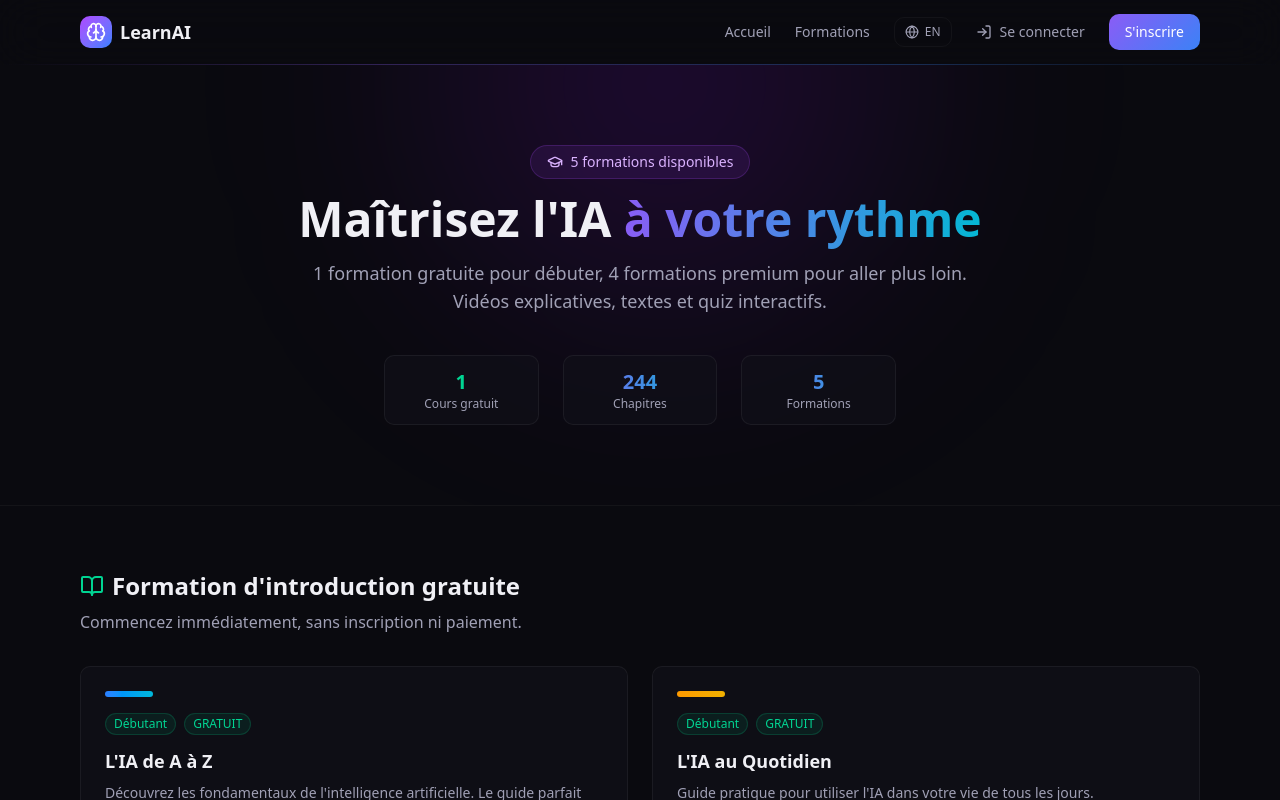
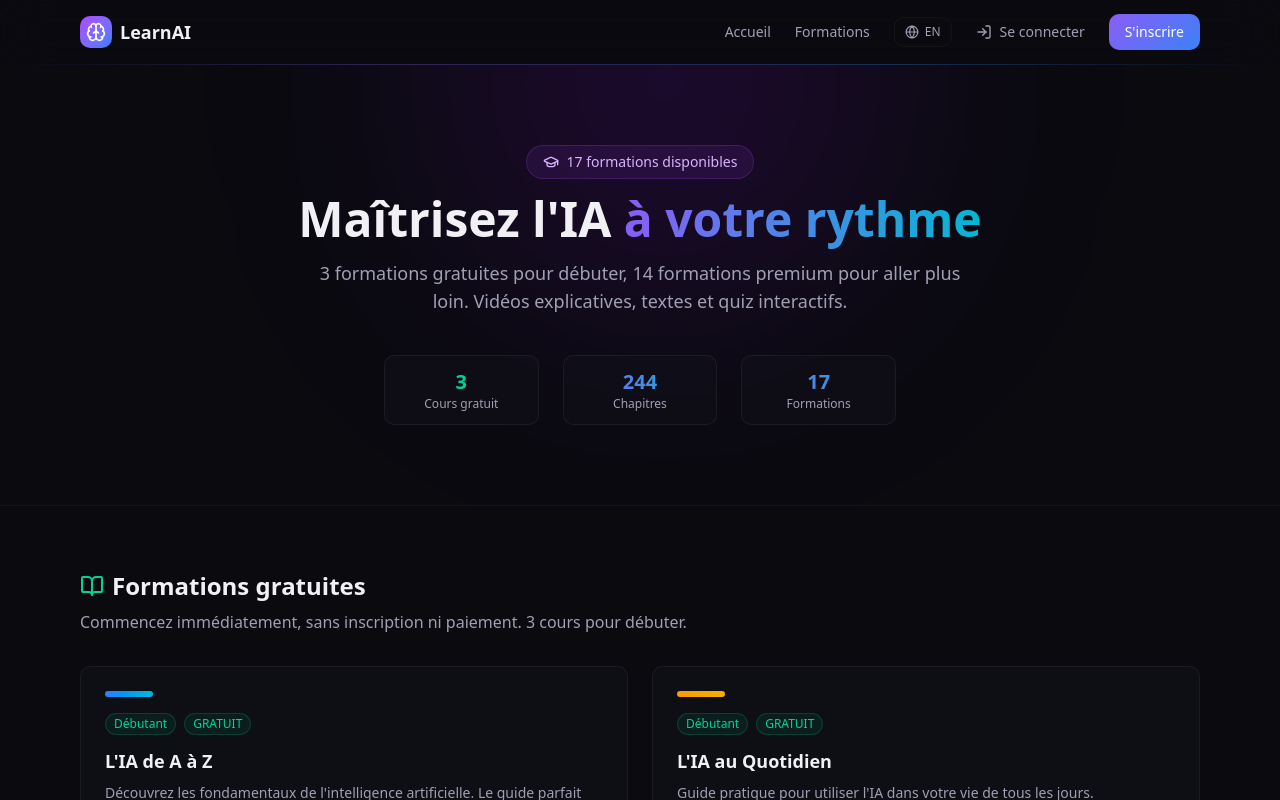
Before and after one commit to Lisu-max/learnai, a Next.js app: page /cours in a window 1280 px wide. Shown: the top 800 px of the page. Built offline with nearby package versions, Linux system fonts and the light colour scheme; no server answers.

Commit message:
fix: update all stats to reflect 17 courses, 244 chapters, 3 free — dynamic counts on /cours

```diff
--- a/src/app/cours/page.tsx
+++ b/src/app/cours/page.tsx
@@ -41,7 +41,7 @@ export default function CoursPage() {
 
           <div className="animate-fade-in-delay-3 mx-auto grid max-w-lg grid-cols-3 gap-6">
             <div className="card-glass px-4 py-3 text-center">
-              <p className="text-xl font-bold text-emerald-400">1</p>
+              <p className="text-xl font-bold text-emerald-400">{freeCourses.length}</p>
               <p className="text-xs text-muted-foreground">{t.coursesPage.freeStat}</p>
             </div>
             <div className="card-glass px-4 py-3 text-center">
@@ -49,7 +49,7 @@ export default function CoursPage() {
               <p className="text-xs text-muted-foreground">{t.coursesPage.chapters}</p>
             </div>
             <div className="card-glass px-4 py-3 text-center">
-              <p className="text-xl font-bold gradient-text-animated">5</p>
+              <p className="text-xl font-bold gradient-text-animated">{courses.length}</p>
               <p className="text-xs text-muted-foreground">{t.coursesPage.formationsStat}</p>
             </div>
           </div>
--- a/src/components/home/hero.tsx
+++ b/src/components/home/hero.tsx
@@ -70,15 +70,15 @@ export function Hero() {
           {/* Stats */}
           <Reveal className="reveal-stagger mt-20 grid grid-cols-3 gap-4 md:gap-8 border-t border-white/10 pt-8">
             <div>
-              <p className="animated-underline text-4xl font-bold text-emerald-400 md:text-5xl">1</p>
+              <p className="animated-underline text-4xl font-bold text-emerald-400 md:text-5xl">3</p>
               <p className="mt-2 text-sm text-muted-foreground">{t.hero.statFreeCourse}</p>
             </div>
             <div>
-              <p className="animated-underline text-4xl font-bold gradient-text-animated md:text-5xl">97</p>
+              <p className="animated-underline text-4xl font-bold gradient-text-animated md:text-5xl">244</p>
               <p className="mt-2 text-sm text-muted-foreground">{t.hero.statInteractiveChapters}</p>
             </div>
             <div>
-              <p className="animated-underline text-4xl font-bold gradient-text-animated md:text-5xl">5</p>
+              <p className="animated-underline text-4xl font-bold gradient-text-animated md:text-5xl">17</p>
               <p className="mt-2 text-sm text-muted-foreground">{t.hero.statCourses}</p>
             </div>
           </Reveal>
--- a/src/lib/i18n/translations.ts
+++ b/src/lib/i18n/translations.ts
@@ -19,7 +19,7 @@ export const translations = {
       statCourses: "Formations",
       statPages: "Pages de contenu",
       statChapters: "Chapitres",
-      statFreeCourse: "Cours gratuit",
+      statFreeCourse: "Cours gratuits",
       statInteractiveChapters: "Chapitres interactifs",
     },
     // Value Proposition
@@ -119,7 +119,7 @@ export const translations = {
         {
           question: "Qu'est-ce que le Pack Complet ?",
           answer:
-            "Le Pack Complet IA 2026 regroupe nos 5 formations dans un seul package à prix réduit. Vous économisez plus de 50€ par rapport à l'achat séparé, avec en plus un accès prioritaire aux futures formations.",
+            "Le Pack Complet IA 2026 regroupe nos 17 formations dans un seul package à prix réduit. Économisez par rapport à l'achat séparé, avec en plus un accès prioritaire aux futures formations.",
         },
       ],
     },
@@ -243,7 +243,7 @@ export const translations = {
     },
     // Courses page
     coursesPage: {
-      badge: "5 formations disponibles",
+      badge: "17 formations disponibles",
       title: "Nos",
       titleHighlight: "Formations",
       subtitle:
@@ -264,11 +264,11 @@ export const translations = {
       singlePayment: "Paiement unique",
       heroTitle: "Maîtrisez l'IA",
       heroTitleHighlight: "à votre rythme",
-      heroSubtitle: "1 formation gratuite pour débuter, 4 formations premium pour aller plus loin. Vidéos explicatives, textes et quiz interactifs.",
+      heroSubtitle: "3 formations gratuites pour débuter, 14 formations premium pour aller plus loin. Vidéos explicatives, textes et quiz interactifs.",
       freeStat: "Cours gratuit",
       formationsStat: "Formations",
-      freeSectionTitle: "Formation d'introduction gratuite",
-      freeSectionSubtitle: "Commencez immédiatement, sans inscription ni paiement.",
+      freeSectionTitle: "Formations gratuites",
+      freeSectionSubtitle: "Commencez immédiatement, sans inscription ni paiement. 3 cours pour débuter.",
       premiumSectionTitle: "Formations Premium",
       premiumSectionSubtitle: "par formation — paiement unique, accès à vie.",
       ctaTitle: "Chaque formation à",
@@ -424,7 +424,7 @@ export const translations = {
       statCourses: "Courses",
       statPages: "Pages of content",
       statChapters: "Chapters",
-      statFreeCourse: "Free course",
+      statFreeCourse: "Free courses",
       statInteractiveChapters: "Interactive chapters",
     },
     values: {
@@ -519,7 +519,7 @@ export const translations = {
         {
           question: "What is the Complete Pack?",
           answer:
-            "The Complete AI Pack 2026 bundles all 5 courses into one package at a reduced price. You save over 50€ compared to buying separately, plus you get priority access to future courses.",
+            "The Complete AI Pack 2026 bundles all 17 courses into one package at a reduced price. Save compared to buying separately, plus you get priority access to future courses.",
         },
       ],
     },
@@ -638,7 +638,7 @@ export const translations = {
       freeCourse: "Free course",
     },
     coursesPage: {
-      badge: "5 courses available",
+      badge: "17 courses available",
       title: "Our",
       titleHighlight: "Courses",
       subtitle:
@@ -659,11 +659,11 @@ export const translations = {
       singlePayment: "One-time payment",
       heroTitle: "Master AI",
       heroTitleHighlight: "at your own pace",
-      heroSubtitle: "1 free course to get started, 4 premium courses to go further. Explanatory videos, texts and interactive quizzes.",
+      heroSubtitle: "3 free courses to get started, 14 premium courses to go further. Explanatory videos, texts and interactive quizzes.",
       freeStat: "Free course",
       formationsStat: "Courses",
-      freeSectionTitle: "Free introduction course",
-      freeSectionSubtitle: "Start immediately, no registration or payment needed.",
+      freeSectionTitle: "Free courses",
+      freeSectionSubtitle: "Start immediately, no registration or payment needed. 3 courses to get started.",
       premiumSectionTitle: "Premium Courses",
       premiumSectionSubtitle: "per course — one-time payment, lifetime access.",
       ctaTitle: "Each course for",
```
